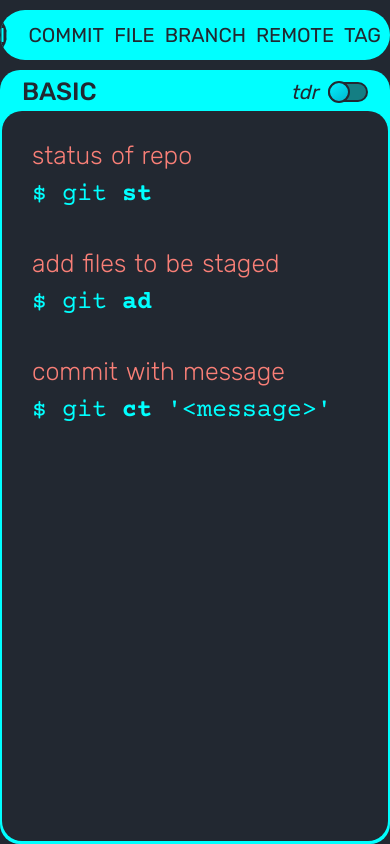
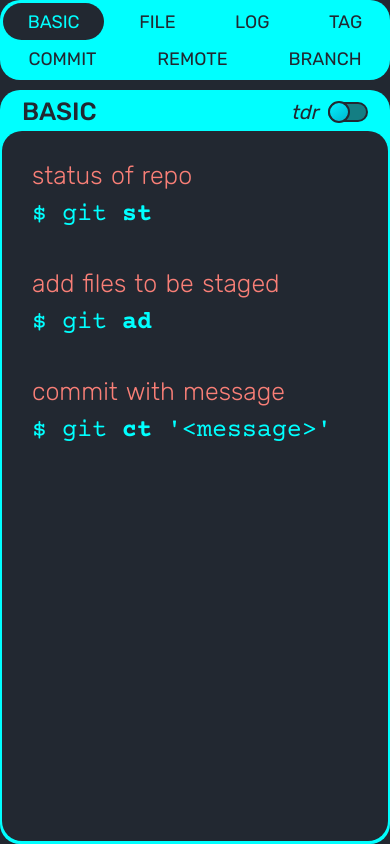
Before and after one commit to dhruwlalan/git-alias, a Vue app: page / in a window 390 px wide. Built offline with nearby package versions, Linux system fonts and the light colour scheme.

Commit message:
made navbar responsive

```diff
--- /dev/null
+++ b/src/components/layout/MobileNav.vue
@@ -0,0 +1,85 @@
+<template>
+   <nav class="m-navbar">
+      <span :class="indicatorClass" ref="indicator" />
+      <div class="m-navbar__nav">
+         <a :class="itemClass" ref="BASIC" @click="setActive">BASIC</a>
+         <a :class="itemClass" ref="FILE" @click="setActive">FILE</a>
+         <a :class="itemClass" ref="LOG" @click="setActive">LOG</a>
+         <a :class="itemClass" ref="TAG" @click="setActive">TAG</a>
+      </div>
+      <div class="m-navbar__nav">
+         <a :class="itemClass" ref="COMMIT" @click="setActive">COMMIT</a>
+         <a :class="itemClass" ref="REMOTE" @click="setActive">REMOTE</a>
+         <a :class="itemClass" ref="BRANCH" @click="setActive">BRANCH</a>
+      </div>
+   </nav>
+</template>
+
+<script>
+export default {
+   props: ['modelValue'],
+   emits: ['update:modelValue'],
+   data() {
+      return {
+         active: '',
+         nitemt: false,
+         nindit: false,
+      };
+   },
+   methods: {
+      setActive(e) {
+         const clientHeight = e.target.clientHeight;
+         const clientWidth = e.target.clientWidth;
+         const clientX = e.target.offsetLeft;
+         const clientY = e.target.offsetTop;
+         this.$refs[this.active].style.color = '#222831';
+         this.$refs.indicator.style.left = `${clientX}px`;
+         this.$refs.indicator.style.top = `${clientY}px`;
+         this.$refs.indicator.style.height = `${clientHeight}px`;
+         this.$refs.indicator.style.width = `${clientWidth}px`;
+         e.target.style.color = '#00ffff';
+         this.active = e.target.innerText;
+         this.$emit('update:modelValue', this.active);
+         this.$router.push({ name: `${e.target.innerText.toLowerCase()}` });
+      },
+   },
+   computed: {
+      indicatorClass() {
+         return {
+            'm-navbar__nav--indicator': true,
+            'n-indi-t': this.nindit,
+         };
+      },
+      itemClass() {
+         return {
+            'm-navbar__nav--item': true,
+            'n-item-t': this.nitemt,
+         };
+      },
+   },
+   created() {
+      const resource = document.documentURI.split('/').pop().toUpperCase();
+      const cats = ['BASIC', 'COMMIT', 'FILE', 'BRANCH', 'REMOTE', 'TAG', 'LOG'];
+      if (cats.includes(resource)) {
+         this.active = resource;
+      } else {
+         this.active = 'BASIC';
+      }
+   },
+   mounted() {
+      const clientHeight = this.$refs[this.active].clientHeight;
+      const clientWidth = this.$refs[this.active].clientWidth;
+      const clientX = this.$refs[this.active].offsetLeft;
+      const clientY = this.$refs[this.active].offsetTop;
+      this.$refs.indicator.style.left = `${clientX}px`;
+      this.$refs.indicator.style.top = `${clientY}px`;
+      this.$refs.indicator.style.height = `${clientHeight}px`;
+      this.$refs.indicator.style.width = `${clientWidth}px`;
+      this.$refs[this.active].style.color = '#00ffff';
+      setTimeout(() => {
+         this.nitemt = true;
+         this.nindit = true;
+      }, 0);
+   },
+};
+</script>
--- a/src/components/layout/TheHeader.vue
+++ b/src/components/layout/TheHeader.vue
@@ -1,5 +1,5 @@
 <template>
-   <nav class="navbar">
+   <nav class="navbar" v-if="!mobileNav">
       <div class="navbar__nav">
          <span :class="indicatorClass" ref="indicator" />
          <a :class="itemClass" ref="BASIC" @click="setActive">BASIC</a>
@@ -11,15 +11,22 @@
          <a :class="itemClass" ref="LOG" @click="setActive">LOG</a>
       </div>
    </nav>
+   <mobile-nav v-else v-model="active" />
 </template>
 
 <script>
+import MobileNav from './MobileNav.vue';
+
 export default {
+   components: {
+      MobileNav,
+   },
    data() {
       return {
-         active: '',
+         active: 'basic',
          nitemt: false,
          nindit: false,
+         mobileNav: false,
       };
    },
    methods: {
@@ -30,6 +37,13 @@ export default {
          e.target.style.color = '#00ffff';
          this.active = e.target.innerText;
          this.$router.push({ name: `${e.target.innerText.toLowerCase()}` });
+      },
+      myFunction(x) {
+         if (x.matches) {
+            this.mobileNav = true;
+         } else {
+            this.mobileNav = false;
+         }
       },
    },
    computed: {
@@ -46,6 +60,23 @@ export default {
          };
       },
    },
+   watch: {
+      mobileNav() {
+         if (!this.mobileNav) {
+            this.nitemt = false;
+            this.nindit = false;
+            setTimeout(() => {
+               this.$refs.indicator.style.left = `${this.$refs[this.active].offsetLeft}px`;
+               this.$refs.indicator.style.width = `${this.$refs[this.active].offsetWidth}px`;
+               this.$refs[this.active].style.color = '#00ffff';
+               setTimeout(() => {
+                  this.nitemt = true;
+                  this.nindit = true;
+               }, 0);
+            }, 0);
+         }
+      },
+   },
    created() {
       const resource = document.documentURI.split('/').pop().toUpperCase();
       const cats = ['BASIC', 'COMMIT', 'FILE', 'BRANCH', 'REMOTE', 'TAG', 'LOG'];
@@ -56,6 +87,10 @@ export default {
       }
    },
    mounted() {
+      const x = window.matchMedia('(max-width: 600px)');
+      this.myFunction(x);
+      x.addListener(this.myFunction);
+      if (!this.mobileNav) {
          this.$refs.indicator.style.left = `${this.$refs[this.active].offsetLeft}px`;
          this.$refs.indicator.style.width = `${this.$refs[this.active].offsetWidth}px`;
          this.$refs[this.active].style.color = '#00ffff';
@@ -63,6 +98,7 @@ export default {
             this.nitemt = true;
             this.nindit = true;
          }, 0);
+      }
    },
 };
 </script>
--- a/src/sass/layout/_container.scss
+++ b/src/sass/layout/_container.scss
@@ -5,6 +5,6 @@
    @include pbm($pt: 2rem, $m: 0 auto);
 
    @media (max-width: 700px) {
-      padding-top: 1rem;
+      padding-top: 0rem;
    }
 }
--- a/src/sass/layout/_main.scss
+++ b/src/sass/layout/_main.scss
@@ -13,6 +13,10 @@
 
    @media (max-width: 700px) {
       height: calc(100% - 6rem);
+   }
+
+   @media (max-width: 600px) {
+      height: calc(100% - 9rem);
    }
 
    &__header {
--- a/src/sass/layout/_navbar.scss
+++ b/src/sass/layout/_navbar.scss
@@ -43,6 +43,44 @@
    }
 }
 
+.m-navbar {
+   @include size($h: 8rem, $w: 100%);
+   @include bg($c: $cyan1);
+   @include pbm($p: 3px, $rad: 20px, $mb: 1rem);
+   @include flex($fd: column, $jc: center, $ai: stretch);
+   @include disable-selection;
+   overflow: hidden;
+
+   &__nav {
+      @include flex($jc: center, $ai: center);
+      @include flex-item($grow: 1);
+
+      &--item {
+         @include size($h: 100%);
+         @include typo($c: $primary, $ff: $rubik, $fw: 400, $fs: 1.8rem, $td: none);
+         @include pbm($rad: 50px);
+         @include flex($jc: center, $ai: center);
+         @include flex-item($grow: 1, $shrink: 1, $basis: auto);
+         z-index: 10;
+         cursor: pointer;
+
+         &:not(:last-child) {
+            margin-right: 1rem;
+         }
+         &:hover {
+            background-color: rgb(0 0 0 / 10%);
+         }
+      }
+
+      &--indicator {
+         @include size($h: 4.7rem);
+         @include bg($c: $primary);
+         @include pbm($rad: 50px);
+         @include pos-fixed($t: 0, $l: 0);
+      }
+   }
+}
+
 .n-indi-t {
    transition: all 0.5s ease-in-out;
 }
```
Also changed, not shown: 8 other files (tests, documents, lock files or other folders). Lines whose indentation alone changed are shown as unchanged.
